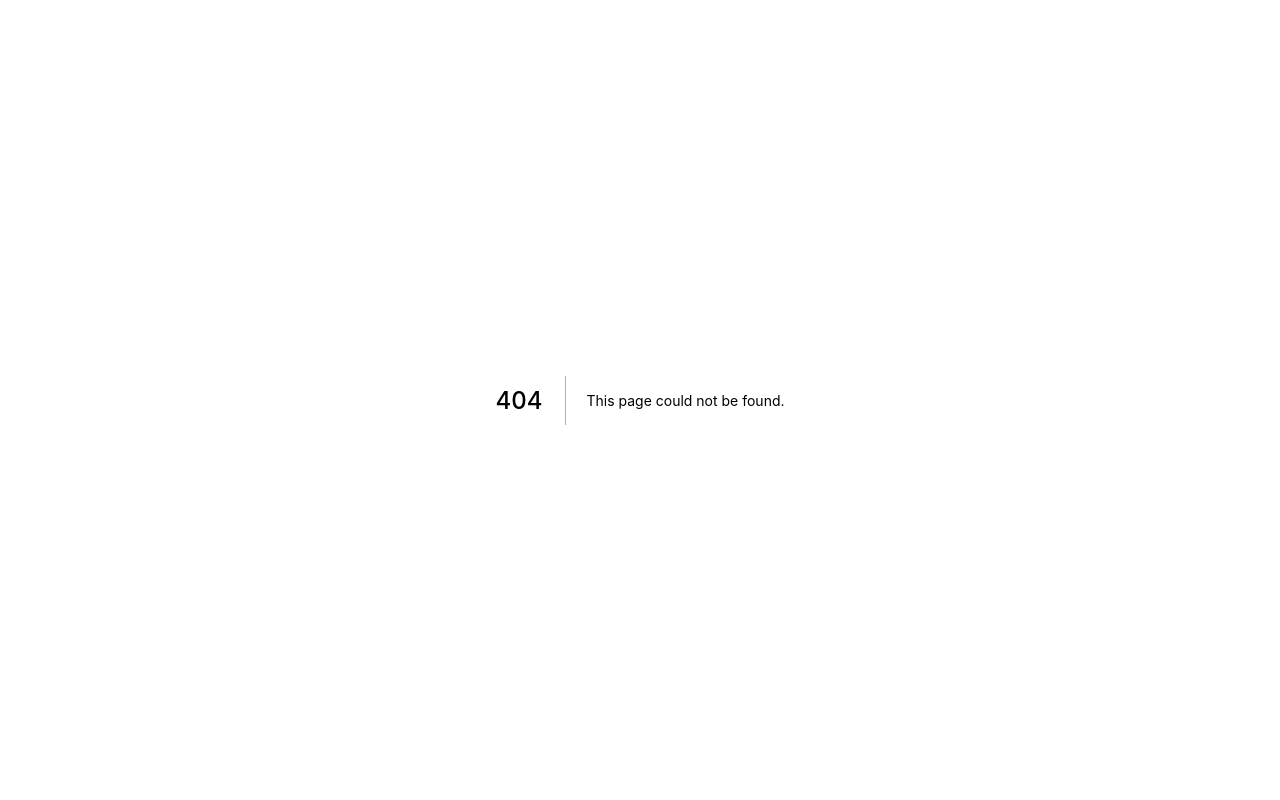
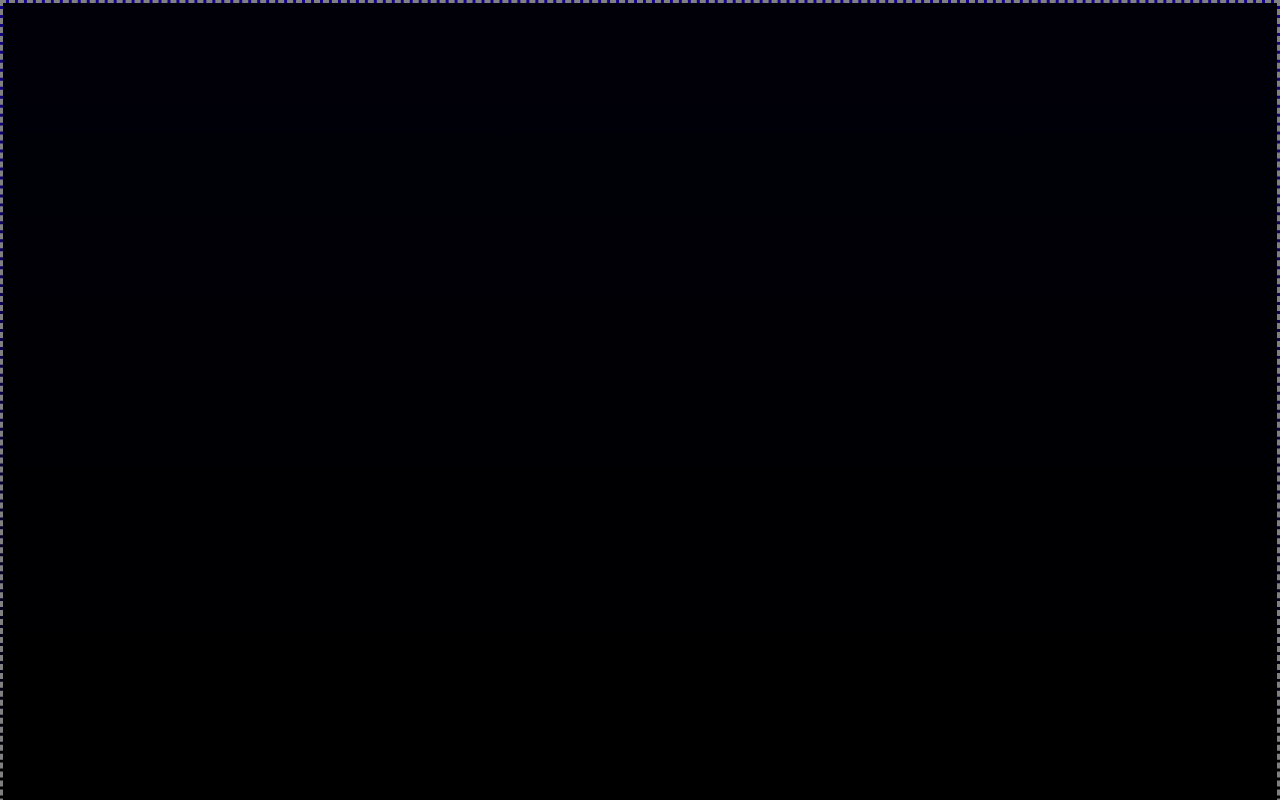
Before and after one commit to winsvold/julekort, a Next.js app: page /mask in a window 1280 px wide. Before the commit this address had no page. Shown: the top 800 px of the page. Built offline with nearby package versions, Linux system fonts and the light colour scheme.

Commit message:
svg mask

```diff
--- /dev/null
+++ b/pages/mask.tsx
@@ -0,0 +1,74 @@
+import * as React from "react";
+import { SVGProps, useReducer } from "react";
+import styled from "styled-components/macro";
+
+const StyledSvg = styled.svg`
+  border: dashed gray 0.2rem;
+  position: absolute;
+  top: 0;
+  left: 0;
+  z-index: 1000;
+`;
+
+const Circle = (props: SVGProps<SVGCircleElement>) => <circle {...props} filter="url(#blur)" />;
+
+interface CircleI {
+  cx: number;
+  cy: number;
+  r: number;
+}
+
+function reducer(state: CircleI[], action: { type: "newCircle"; x: number; y: number }): CircleI[] {
+  switch (action.type) {
+    case "newCircle":
+      return [...state, { cx: action.x, cy: action.y, r: 20 }];
+    default:
+      return state;
+  }
+}
+
+export const SVGMask = () => {
+  const [circles, dispatch] = useReducer(reducer, []);
+
+  const handleNewCircle = (e: React.MouseEvent) => {
+    const x = (e.nativeEvent.x * 100) / window.innerWidth;
+    const y = (e.nativeEvent.y * 100) / window.innerHeight;
+    dispatch({
+      type: "newCircle",
+      x,
+      y,
+    });
+  };
+
+  return (
+    <StyledSvg viewBox="0 0 100 100" onClick={handleNewCircle}>
+      <defs>
+        <filter id="blur" x="-40%" y="-40%" height="180%" width="180%">
+          <feGaussianBlur stdDeviation="2.5" />
+        </filter>
+      </defs>
+      <mask id="mymask">
+        <rect x={0} y={0} height={100} width={100} fill="#eee" />
+        {circles.map((circle, i) => (
+          <Circle {...circle} fill="black" key={i} />
+        ))}
+      </mask>
+      <rect x="0" y="0" height={100} width={100} mask="url(#mymask)" fill="black" />
+    </StyledSvg>
+  );
+};
+
+const Style = styled.div`
+  background: linear-gradient(#110088, black);
+  min-height: 100vh;
+`;
+
+function Mask() {
+  return (
+    <Style>
+      <SVGMask />
+    </Style>
+  );
+}
+
+export default Mask;
--- a/pages/skog.tsx
+++ b/pages/skog.tsx
@@ -1,8 +1,8 @@
 import * as React from "react";
+import { useRef } from "react";
 import styled, { css, keyframes } from "styled-components/macro";
 import Tre from "../ikoner/tsx/Tre";
 import { HoytSmaltTre, Tre2, Tre3, Tre4 } from "../ikoner/tsx";
-import { useRef } from "react";
 import { motion } from "framer-motion";
 
 const Style = styled.div`
```
